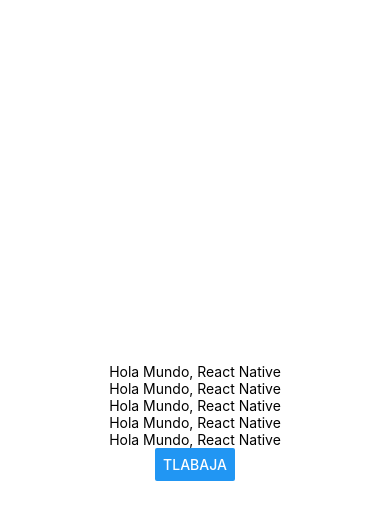
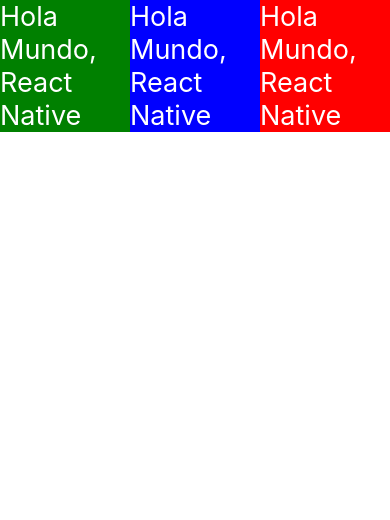
Before and after one commit to josemauricioacev/PM194, a React Native app in the folder my-blank/: screen / in a window 390 px wide. Shown: the top 520 px of the page. Built offline with nearby package versions, Linux system fonts and the light colour scheme.

Commit message:
Práctica No.6: StyleSheet & Flex

```diff
--- a/my-blank/App.js
+++ b/my-blank/App.js
@@ -4,13 +4,13 @@
 import { StyleSheet, Text, View, Button } from 'react-native';
 import React,{useState} from 'react';
 
-const Texto=() => {
+const Texto=({style}) => {
   const [contenido,setContenido]=useState("Hola Mundo, React Native");
   const actualizaTexto=()=>{setContenido("Texto actualizado");}
   return (
-    <Text onPress={actualizaTexto}>{contenido}</Text>
+    <Text style={[styles.text, style]} onPress={actualizaTexto}>{contenido}</Text>
   );
-}
+};
 
 
 // Zona 2, MAIN (ejecucuión del programa)
@@ -19,12 +19,9 @@
     <View style={styles.container}>
 
 
-      <Texto></Texto>
-      <Texto></Texto>
-      <Texto></Texto>
-      <Texto></Texto>
-      <Text>Hola Mundo, React Native</Text>
-      <Button title="Tlabaja"></Button>
+      <Texto style={styles.red}></Texto>
+      <Texto style={styles.blue}></Texto>
+      <Texto style={styles.green}></Texto>
 
       <StatusBar style="auto" />
     </View>
@@ -37,8 +34,16 @@
 const styles = StyleSheet.create({
   container: {
     flex: 1,
-    backgroundColor: '#fff',
-    alignItems: 'center',
+    backgroundColor: 'white',
+    alignItems: 'baseline',
     justifyContent: 'center',
+    flexDirection: 'row-reverse',
   },
+  text:{
+    color: 'white',
+    fontSize:27,
+  },
+  red:{backgroundColor:'red'},
+  blue:{backgroundColor:'blue'},
+  green:{backgroundColor:'green'},
 });
```
